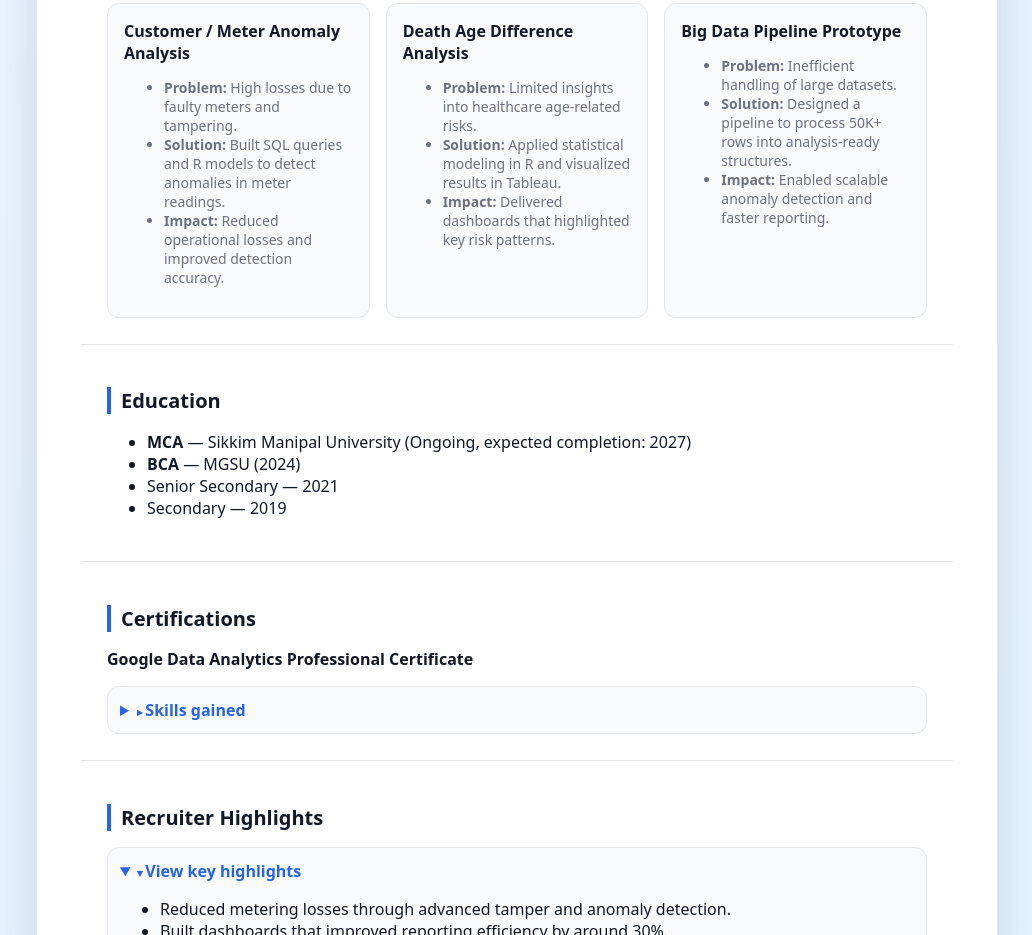
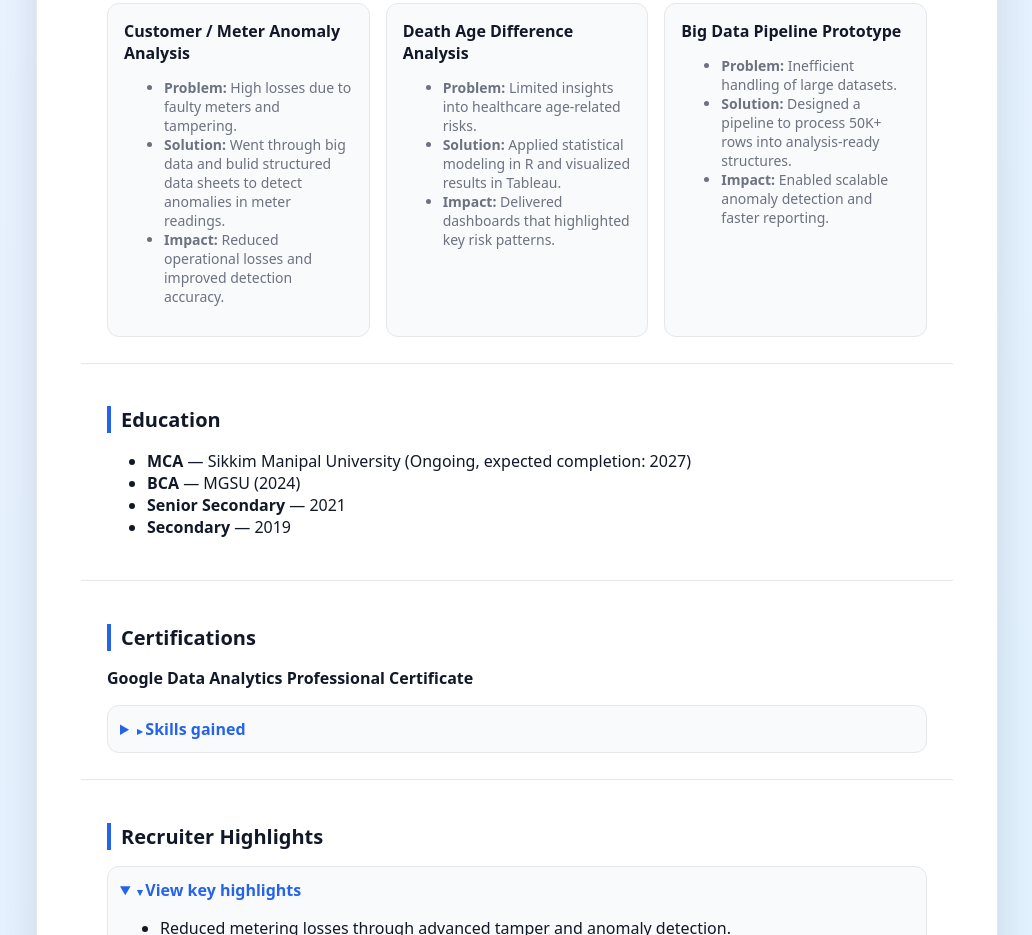
Before and after one commit to manavbhatihere/manavbhatihere.github.io, a plain HTML site: page Update index.html in a window 1280 px wide. Shown: the part 1268-2203 px from the top of the page, without its empty margins (123-1155 px from the left). Drawn offline with Linux system fonts and the light colour scheme.

Commit message:
Update Update index.html

```diff
--- a/Update index.html
+++ b/Update index.html
@@ -326,7 +326,7 @@
             <summary>Responsibilities & impact</summary>
             <ul>
                 <li>Conducted lab & on-site meter testing, identifying tampered and faulty meters.</li>
-                <li>Designed SQL-based anomaly detection logic to spot suspicious consumption patterns.</li>
+                <li>Designed anomaly detection logic to spot suspicious consumption patterns.</li>
                 <li>Built internal dashboards that improved reporting speed and accuracy for operational teams.</li>
             </ul>
         </details>
@@ -341,6 +341,7 @@
                 <li>Applied R and Tableau to healthcare datasets to uncover statistical patterns.</li>
                 <li>Worked on death age difference analysis using R, SQL and visualization techniques.</li>
                 <li>Prototyped a big data pipeline processing 50K+ rows for scalable anomaly detection and faster analysis.</li>
+                  <li><b>What I Earned :</b> Data Analyst Certificate, Letter of Appreciation & Letter of Recommandation.</li>
             </ul>
         </details>
     </div>
@@ -354,7 +355,7 @@
                 <b>Customer / Meter Anomaly Analysis</b>
                 <ul class="muted">
                     <li><b>Problem:</b> High losses due to faulty meters and tampering.</li>
-                    <li><b>Solution:</b> Built SQL queries and R models to detect anomalies in meter readings.</li>
+                    <li><b>Solution:</b> Went through big data and bulid structured data sheets to detect anomalies in meter readings.</li>
                     <li><b>Impact:</b> Reduced operational losses and improved detection accuracy.</li>
                 </ul>
             </div>
@@ -385,8 +386,8 @@
         <ul>
             <li><b>MCA</b> — Sikkim Manipal University (Ongoing, expected completion: 2027)</li>
             <li><b>BCA</b> — MGSU (2024)</li>
-            <li>Senior Secondary — 2021</li>
-            <li>Secondary — 2019</li>
+            <li><b>Senior Secondary</b> — 2021</li>
+            <li><b>Secondary</b> — 2019</li>
         </ul>
     </div>
 
```
